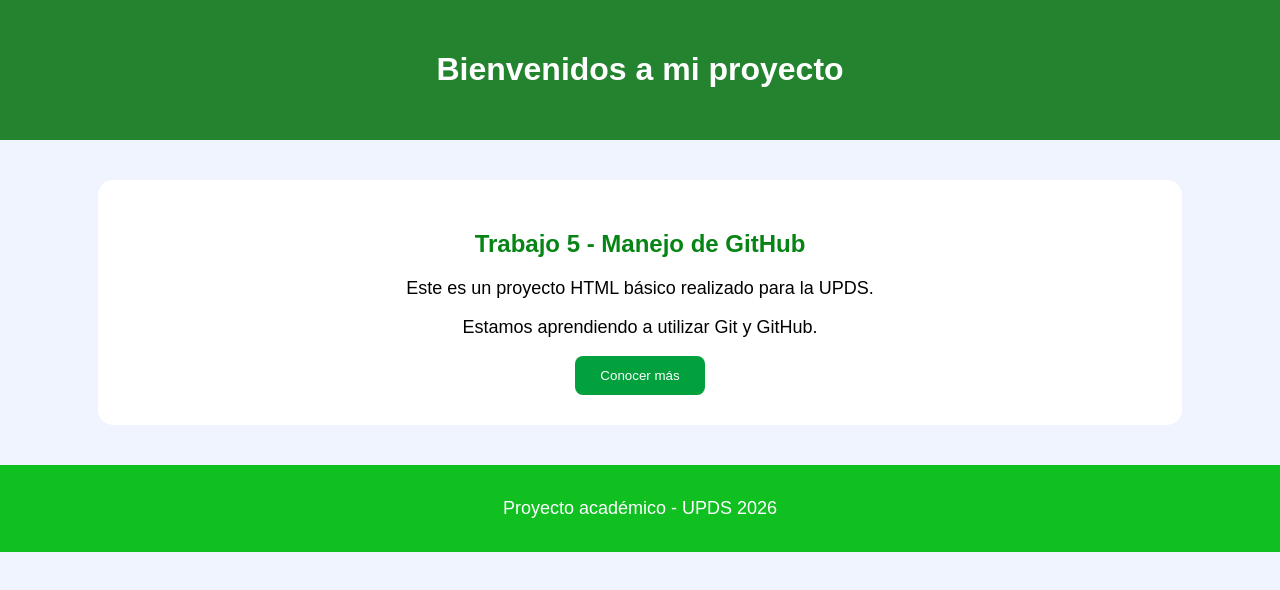
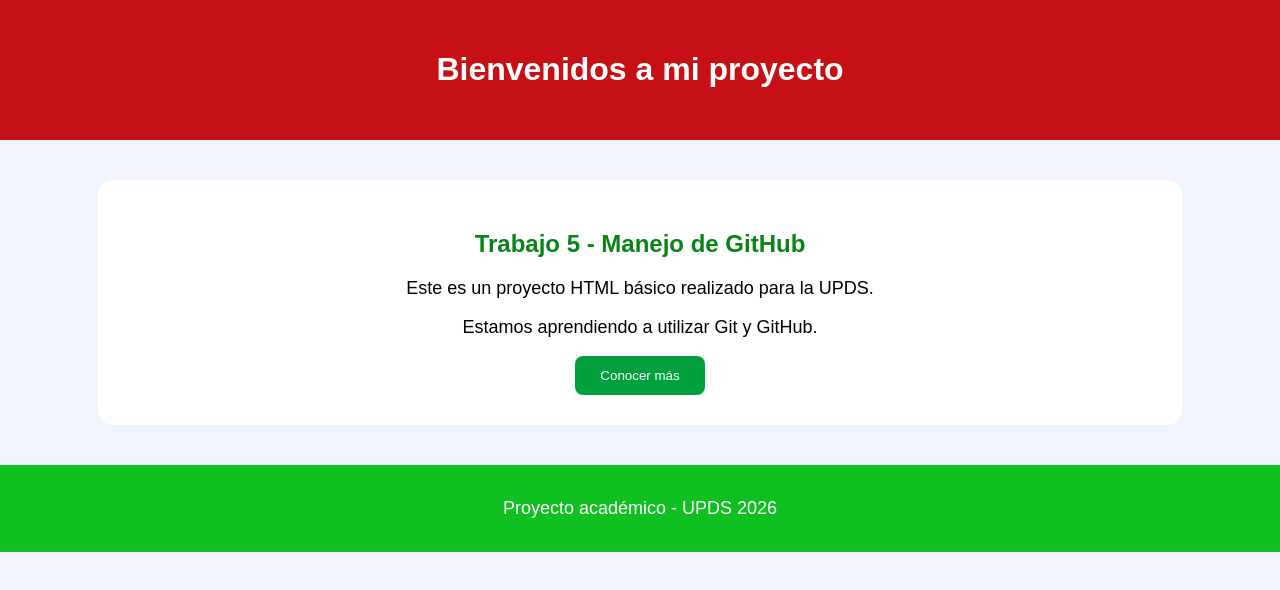
Before and after one commit to Betito465/Proyecto.HTML, a plain HTML site: page index.html in a window 1280 px wide. Drawn offline with Linux system fonts and the light colour scheme.

Commit message:
Update style.css

```diff
--- a/style.css
+++ b/style.css
@@ -8,7 +8,7 @@ body {
 }
 
 header {
-    background-color: #24832f;
+    background-color: #c71016;
     color: white;
     padding: 30px;
 }
```
